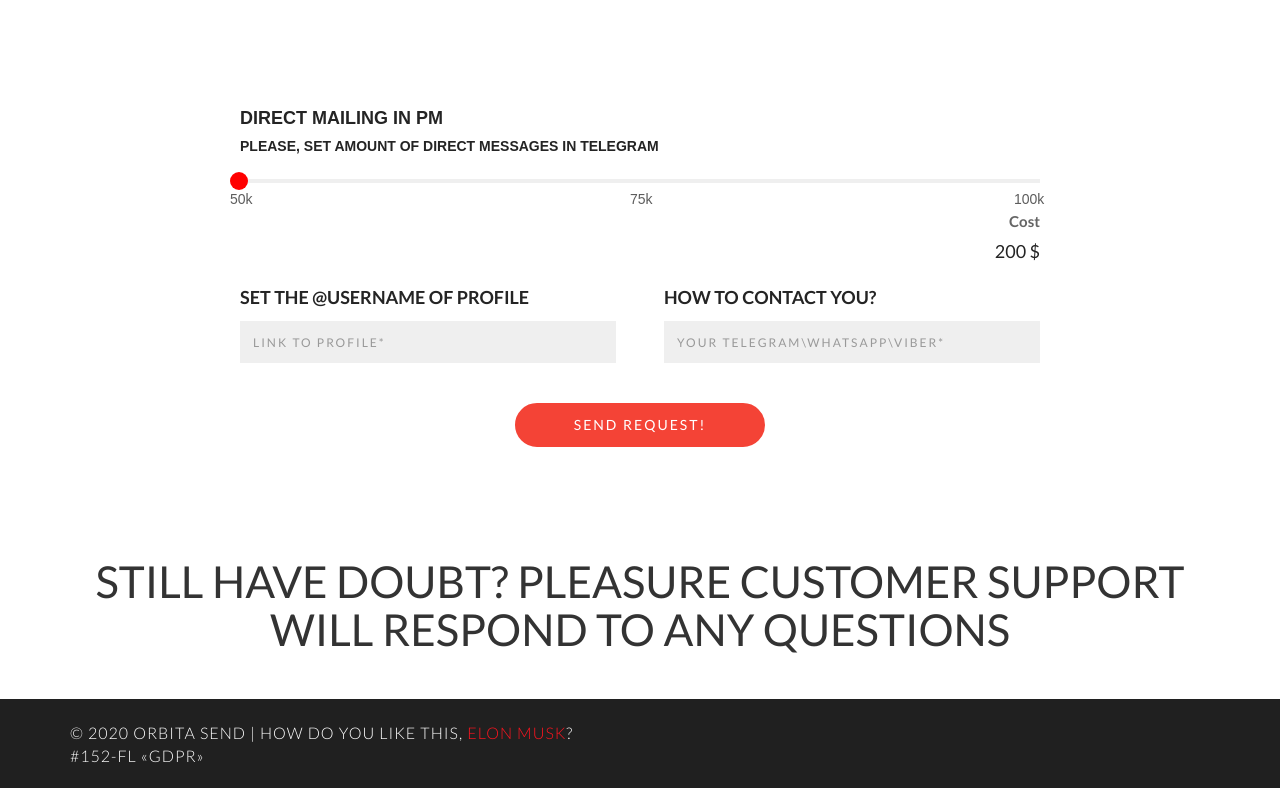
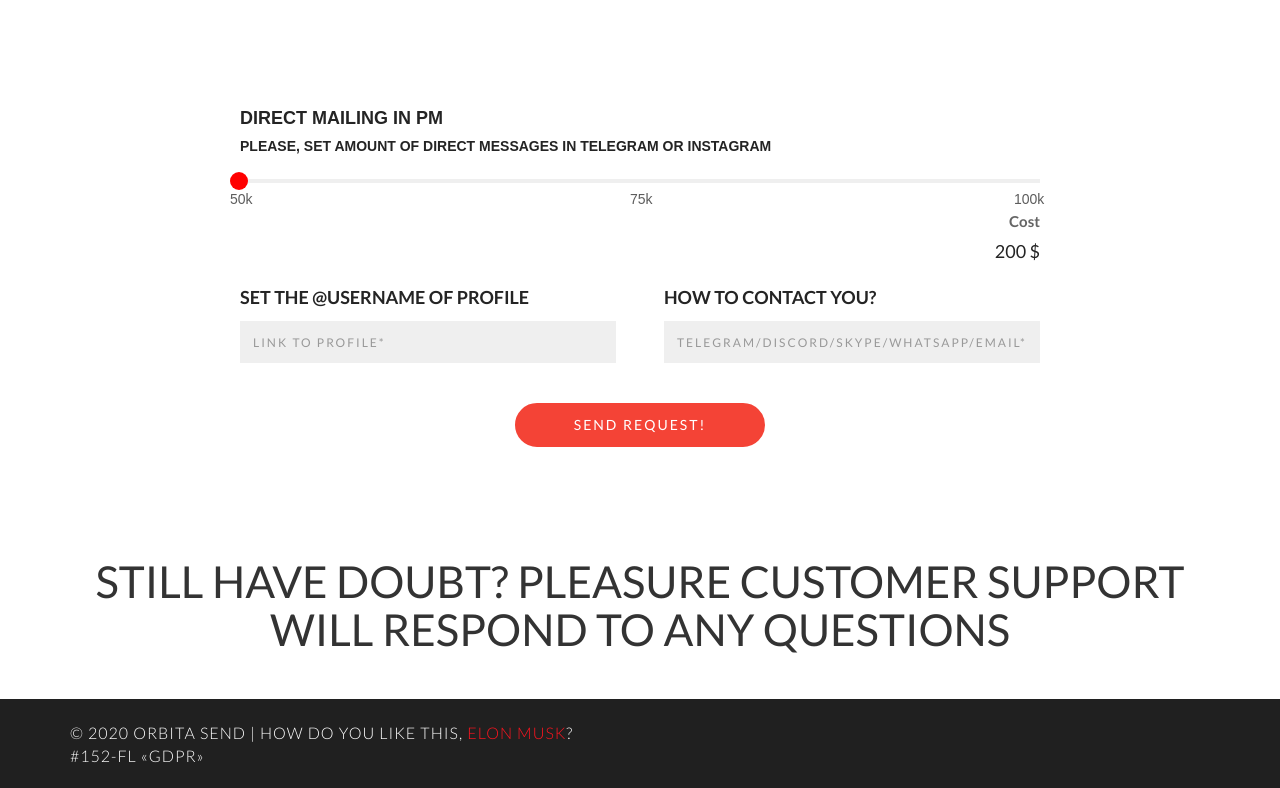
Before and after one commit to alexeykopievskiy/orbitasend, a website: page index.html in a window 1280 px wide. Shown: the part 4205-4993 px from the top of the page. Drawn offline with nearby package versions, Linux system fonts and the light colour scheme; a web font is replaced by a local one.

Commit message:
update index fiel

```diff
--- a/index.html
+++ b/index.html
@@ -432,7 +432,7 @@
 		<div class='container'>
 			<div class="slider-container">
 				<h2>Direct mailing in PM</h2>
-				<h4>Please, set amount of direct messages in Telegram</h4>
+				<h4>Please, set amount of direct messages in Telegram or Instagram</h4>
 				<div class="slider-item">
 					<div id="slider">
 					</div>
@@ -452,7 +452,7 @@
 					</div>
 					<div class="form-group">
 						<p>How to contact you?</p>
-						<input type="text" class="form-control" id="contacts" placeholder="Your Telegram\WhatsApp\Viber*">
+						<input type="text" class="form-control" id="contacts" placeholder="Telegram/Discord/Skype/WhatsApp/Email*">
 					</div>
 				</div>
 				<button class="form-submit">Send request!</button>
```
